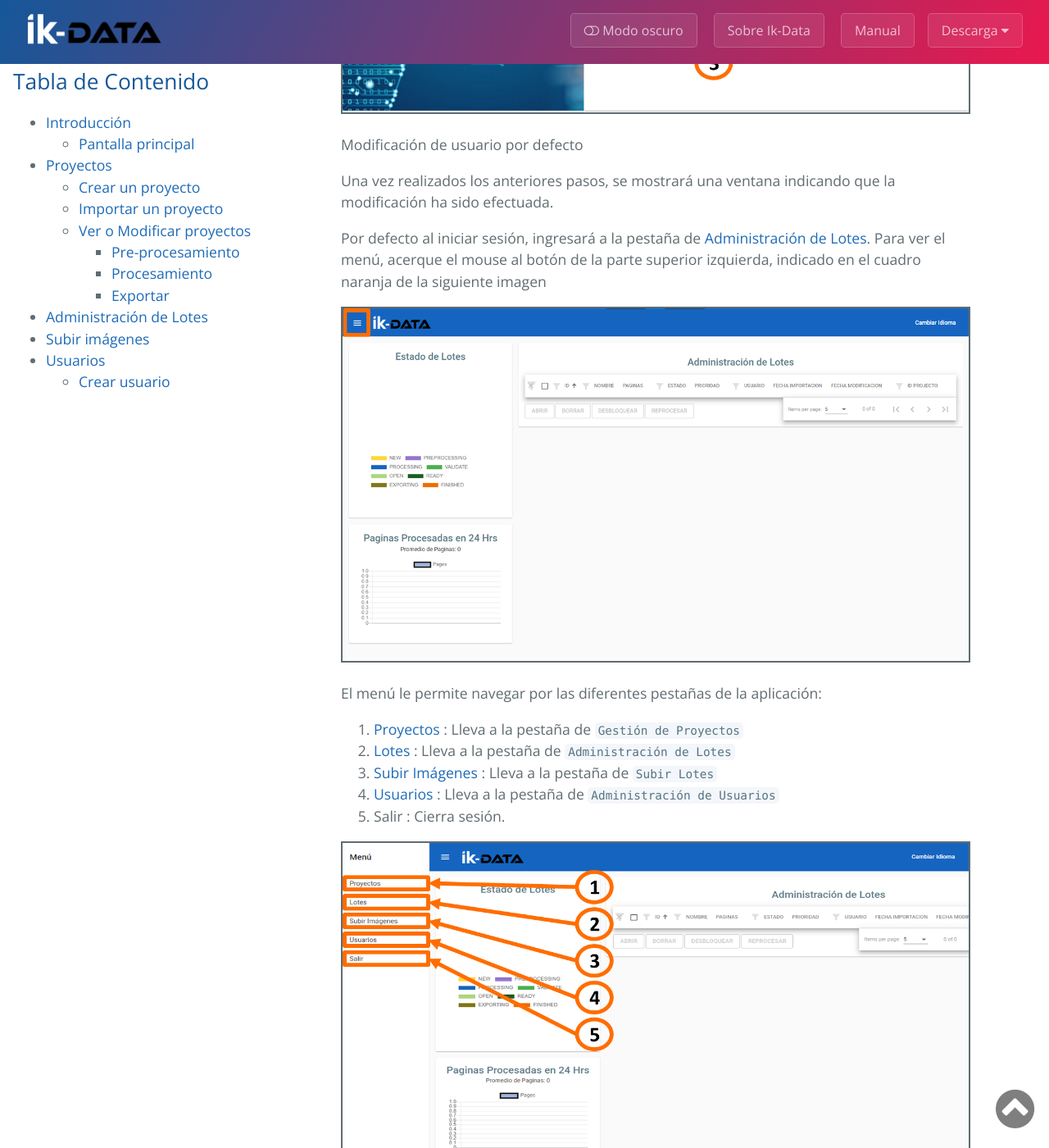
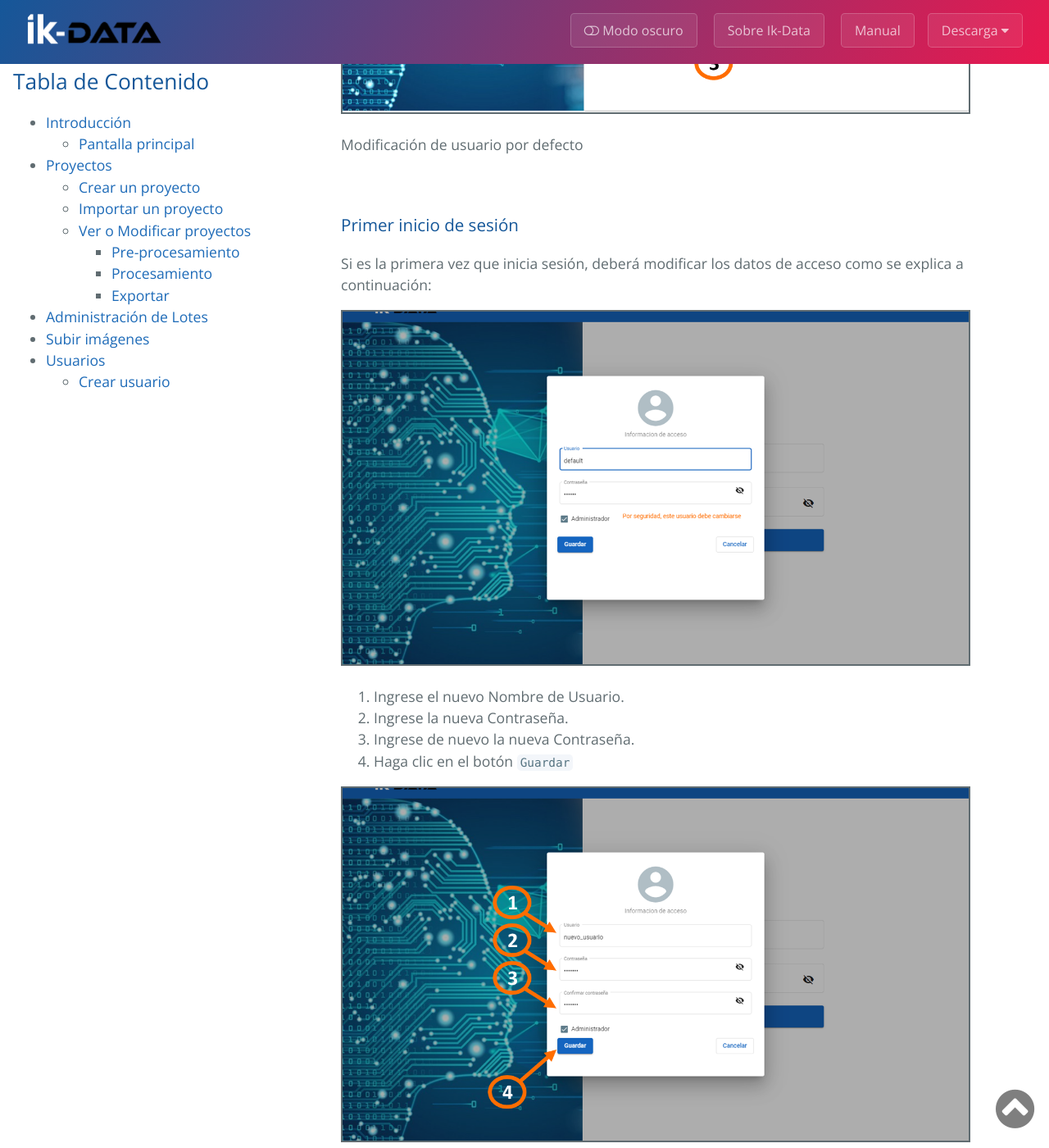
Before and after one commit to ikno-sdm/ikdata-documentacion-spa, a Jekyll site: the page built from doc.md, in a window 1280 px wide and 1400 px high, scrolled down 1109 px. Shown: the whole window at 82% size. Built offline with Jekyll 4.4.1, drawn with Linux system fonts in a browser that asks for light colours.

Commit message:
Change all details tag to open

```diff
--- a/doc.md
+++ b/doc.md
@@ -39,7 +39,7 @@ Cuando ingresa a Ik-Data, se mostrará la venta de inicio de sesión donde encue
 
 ![Home Page][HomePage]
 
-<details>
+<details open>
 <summary>Modificación de usuario por defecto</summary>
 <div markdown="1">
 
```
Also changed, not shown: SetUp-Guides/Command-Line_SetUp.md (+1 -1 lines), SetUp-Guides/GUI_SetUp.md (+1 -1 lines).
